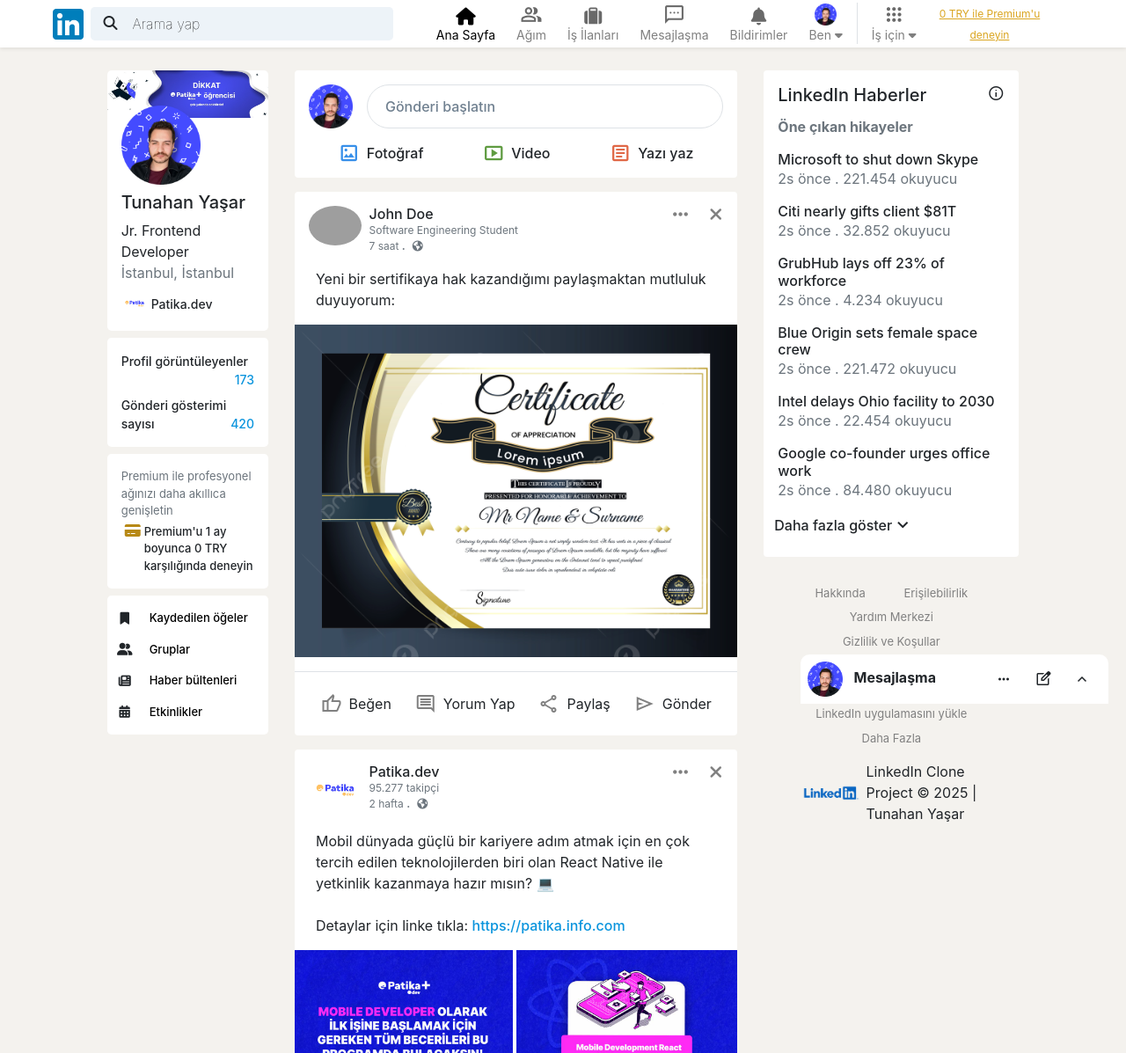
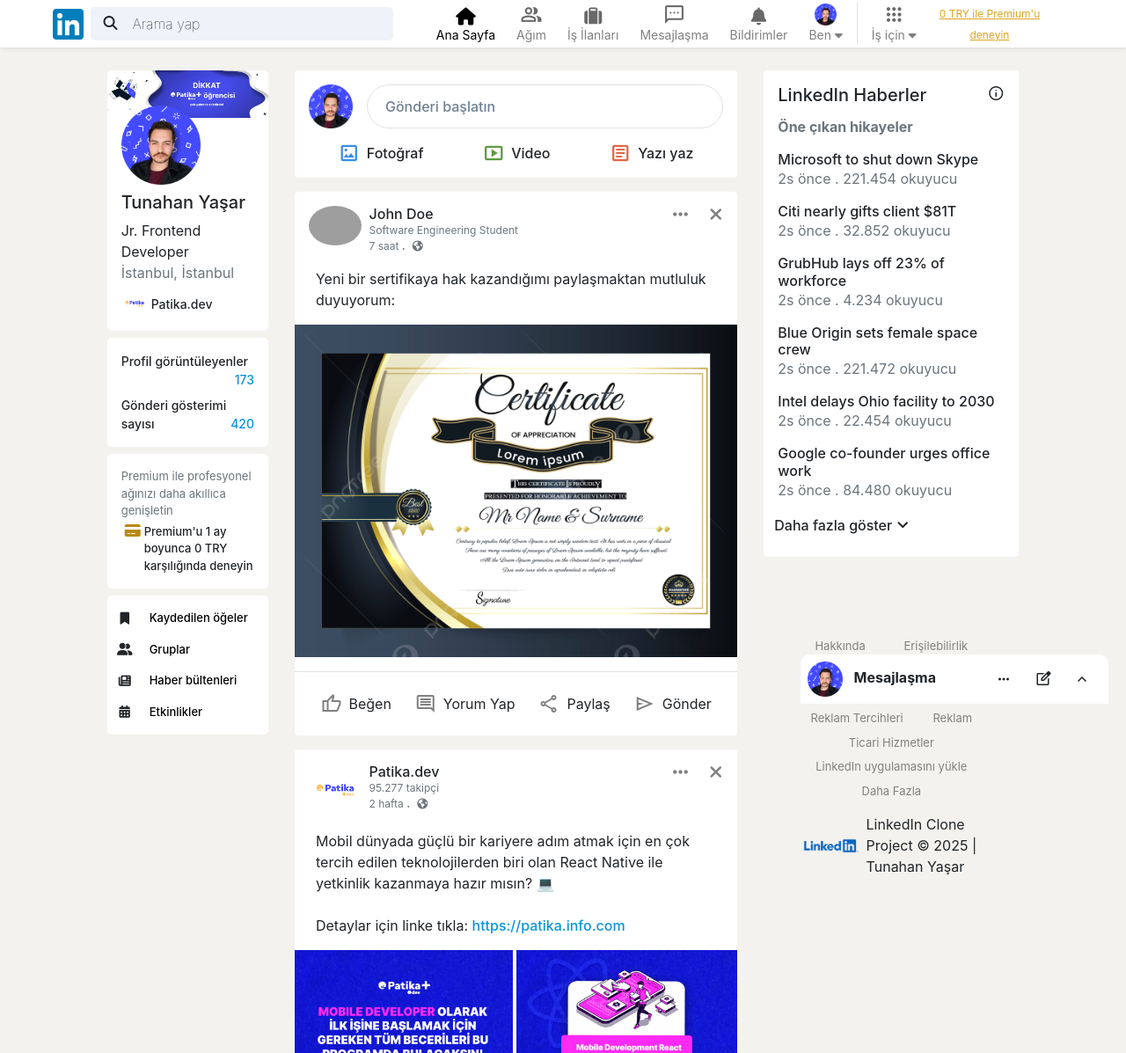
Before and after one commit to tunahanyasar/Hafta-3, a plain HTML site: page Odev-3/index.html in a window 1280 px wide. Shown: the top 1197 px of the page at 88% size. Drawn offline with nearby package versions, Linux system fonts and the light colour scheme; grey boxes are pictures that could not be loaded.

Commit message:
readme linkedin

```diff
--- a/Odev-3/index.html
+++ b/Odev-3/index.html
@@ -562,7 +562,7 @@
             </div>
           </div>
           <!-- Ekler -->
-           <div class="addings d-flex flex-wrap align-content-around justify-content-around w-75 ml-auto mr-auto mt-4">
+           <div class="addings d-flex flex-wrap align-content-around justify-content-around w-75 ml-auto mr-auto mt-4 position-sticky">
               <a href="#" class="mt-2 mr-2 text-ce ml-2">Hakkında</a>
               <a href="#" class="mt-2 mr-2 text-ce ml-2">Erişilebilirlik</a>
               <a href="#" class="mt-2 mr-2 text-ce ml-2">Yardım Merkezi</a>
--- a/Odev-3/style.css
+++ b/Odev-3/style.css
@@ -270,13 +270,17 @@
 .addings a:hover{
     color: skyblue;
 }
+.addings {
+    top: 0;
+    padding-top: 60px;
+  }
 .right-side div h5~.material-symbols-outlined{
     cursor: pointer;
     font-size: 20px;
 }
 /* ASIDE RIGHT | END */
 
-/* Fixed Bottom */
+/* CHAT | START*/
 .fixed-chat {
     position: fixed;
     bottom: 0; /* Sayfanın en altına sabitlemek için */
@@ -299,7 +303,7 @@
 .message-ico span:hover{
     background-color: rgb(231, 231, 231);
 }
-
+/* CHAT | END*/
 
 /* @media (min-width: 200px) and (max-width: 425px) {
     .aside-top-card{
```
Also changed, not shown: 1 other file.
